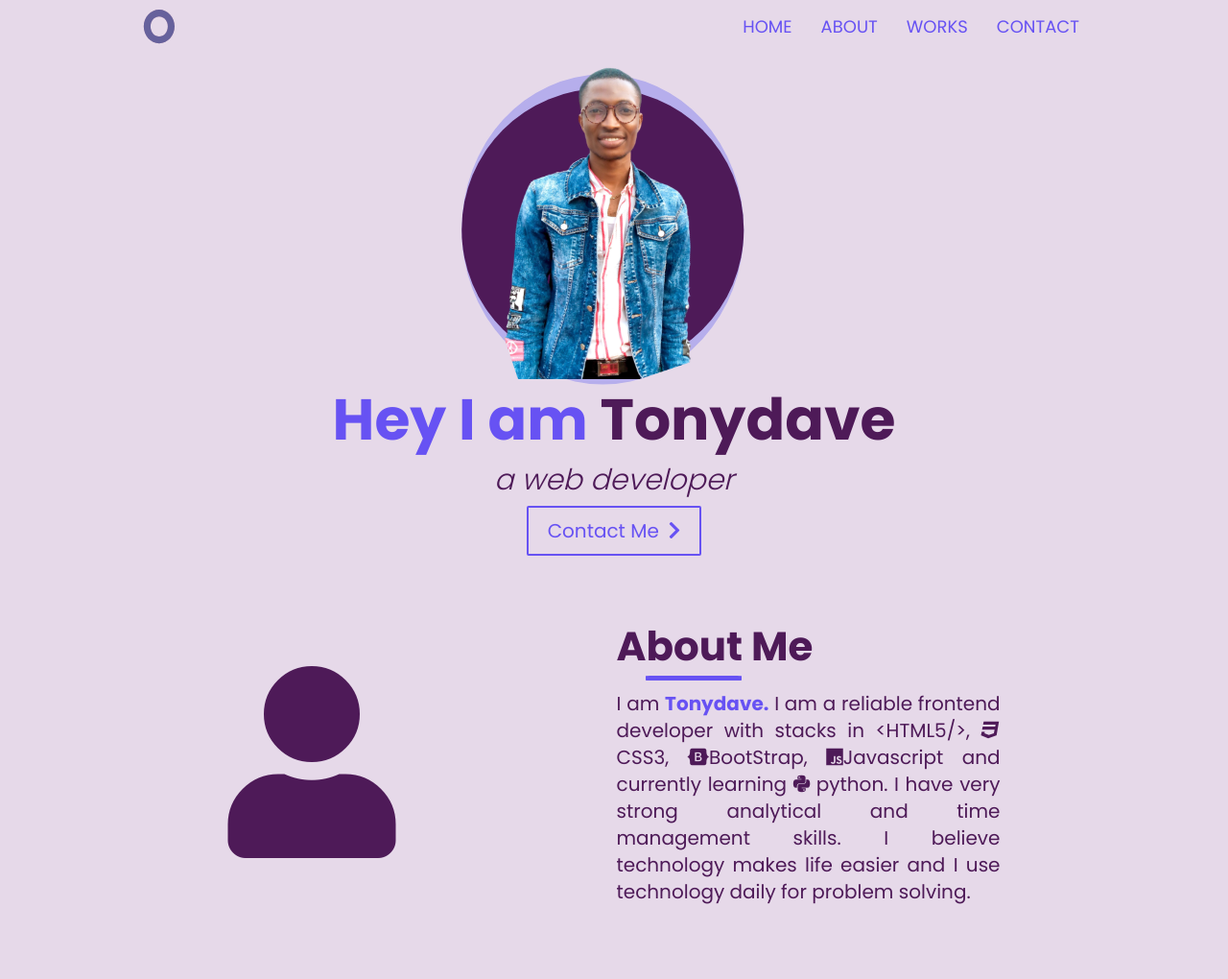
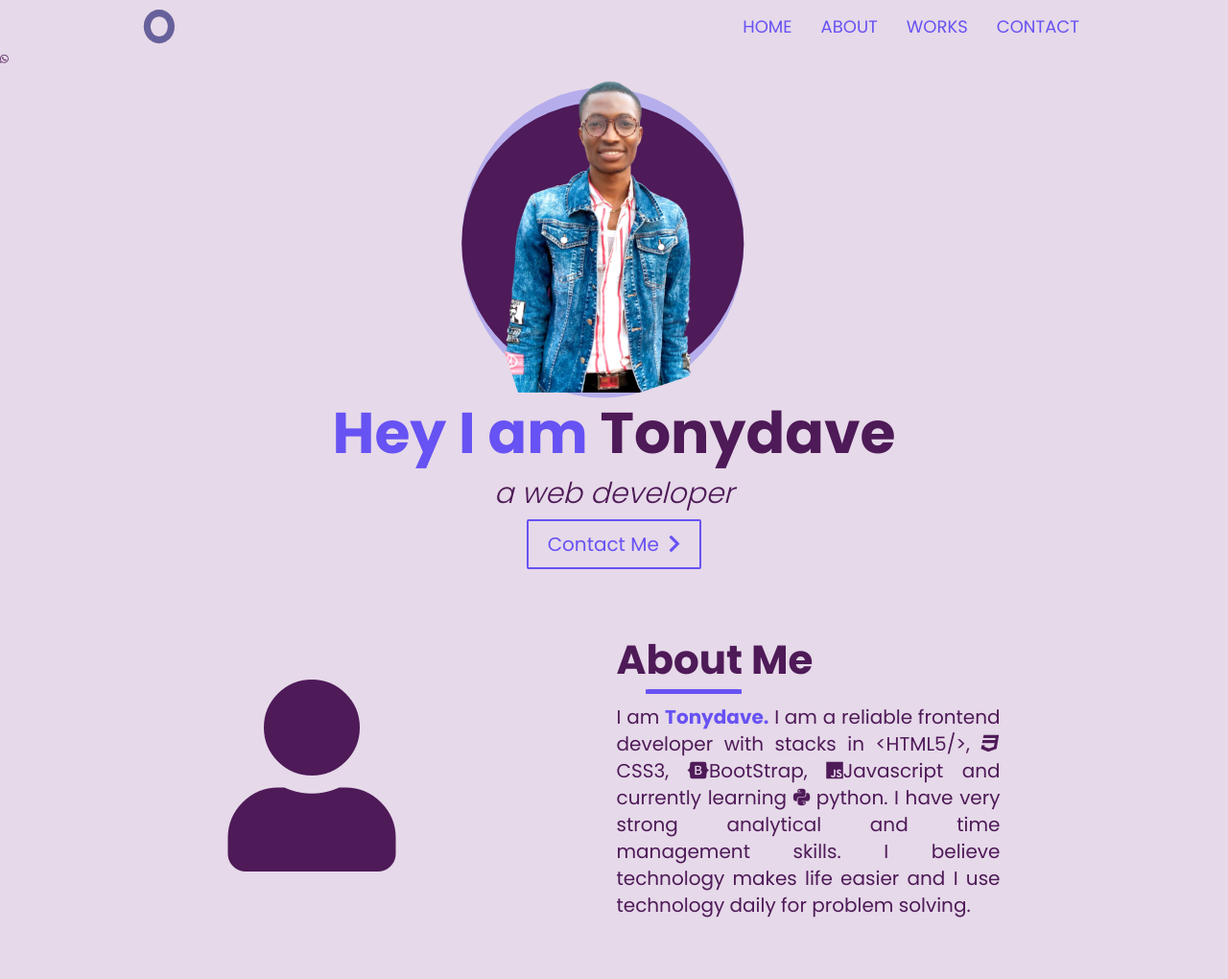
Before and after one commit to ogbaluChidiebubeDavid/official-portfolio, a plain HTML site: page index.html in a window 1280 px wide. Shown: the top 1020 px of the page at 96% size. Drawn offline with Linux system fonts and the light colour scheme.

Commit message:
Update index.html

```diff
--- a/index.html
+++ b/index.html
@@ -25,6 +25,7 @@
             </span>
         </ul>
     </nav>
+    <a href="https:bit.ly/3n1Fos9"></a><i class="fab fa-whatsapp"></i></a>
     <main>
         <section id="welcome-section" class="welcome-section">
             <div class="welcome-img_sec">
```
